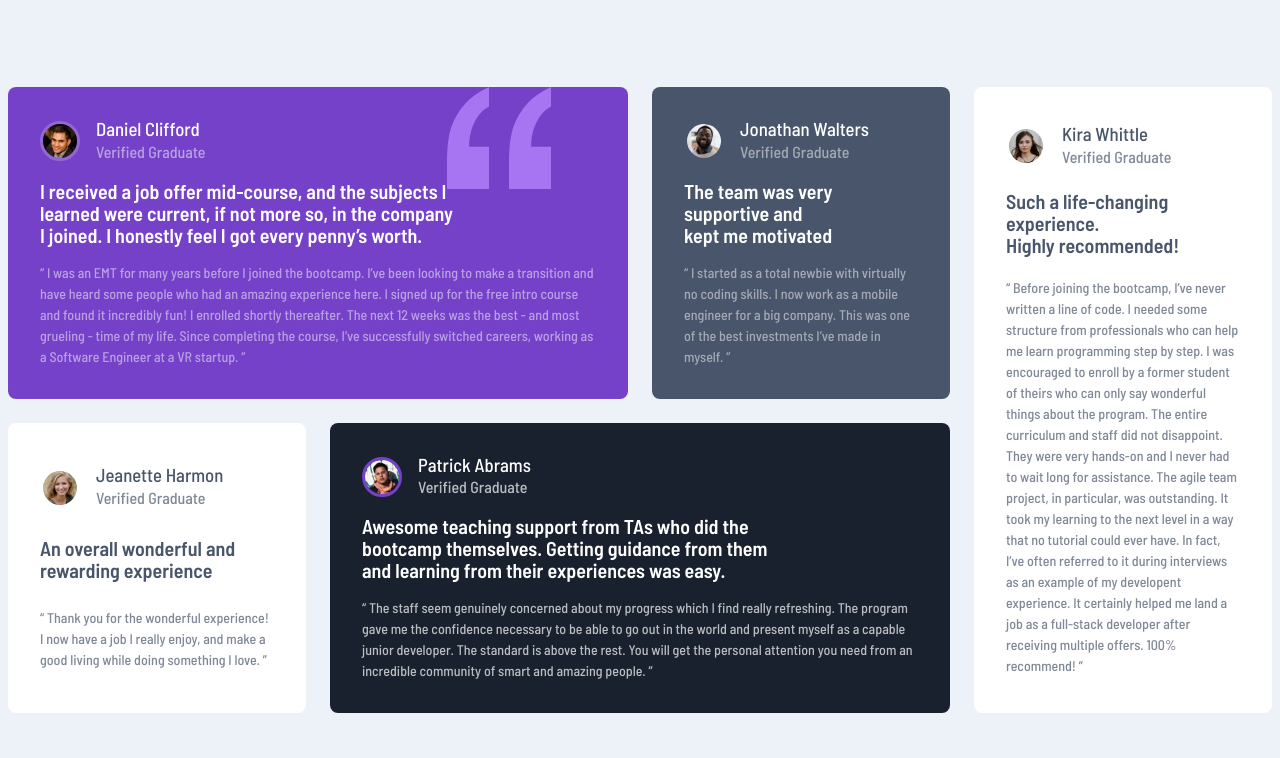
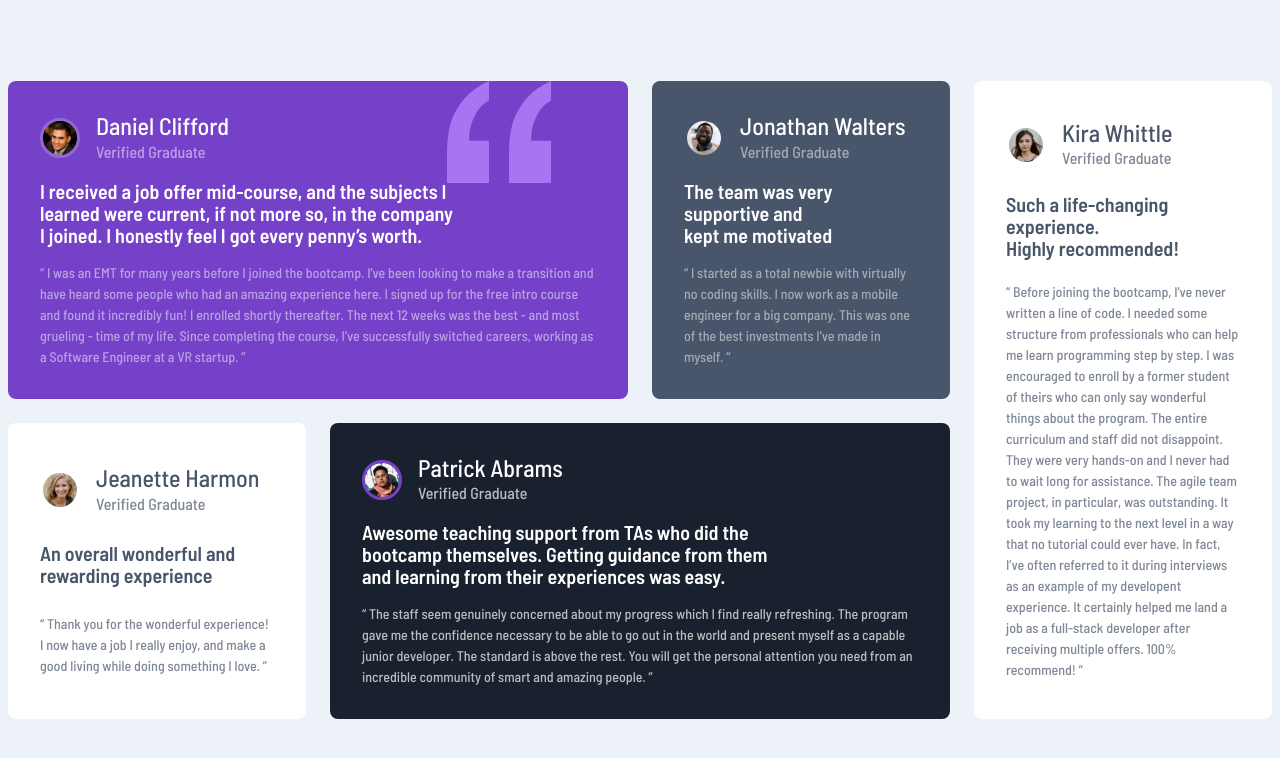
Before and after one commit to Kseylo/testimonials-grid-section, a website built with Vite: page index.html in a window 1280 px wide. Built offline with nearby package versions, Linux system fonts and the light colour scheme.

Commit message:
h2 for names

```diff
--- a/index.html
+++ b/index.html
@@ -22,7 +22,7 @@
                         class="card__avatar"
                     />
                     <article>
-                        <h3 class="card__name">Daniel Clifford</h3>
+                        <h2 class="card__name">Daniel Clifford</h2>
                         <span class="card__status">Verified Graduate</span>
                     </article>
                 </header>
@@ -53,7 +53,7 @@
                         class="card__avatar"
                     />
                     <article>
-                        <h3 class="card__name">Jonathan Walters</h3>
+                        <h2 class="card__name">Jonathan Walters</h2>
                         <span class="card__status">Verified Graduate</span>
                     </article>
                 </header>
@@ -77,7 +77,7 @@
                         class="card__avatar"
                     />
                     <article>
-                        <h3 class="card__name">Jeanette Harmon</h3>
+                        <h2 class="card__name">Jeanette Harmon</h2>
                         <span class="card__status">Verified Graduate</span>
                     </article>
                 </header>
@@ -100,7 +100,7 @@
                         class="card__avatar"
                     />
                     <article>
-                        <h3 class="card__name">Patrick Abrams</h3>
+                        <h2 class="card__name">Patrick Abrams</h2>
                         <span class="card__status">Verified Graduate</span>
                     </article>
                 </header>
@@ -129,7 +129,7 @@
                         class="card__avatar"
                     />
                     <article>
-                        <h3 class="card__name">Kira Whittle</h3>
+                        <h2 class="card__name">Kira Whittle</h2>
                         <span class="card__status">Verified Graduate</span>
                     </article>
                 </header>
```
